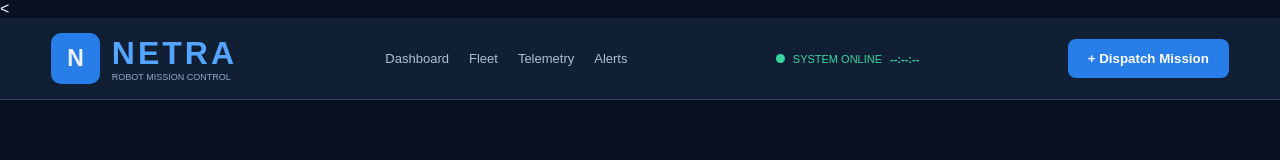
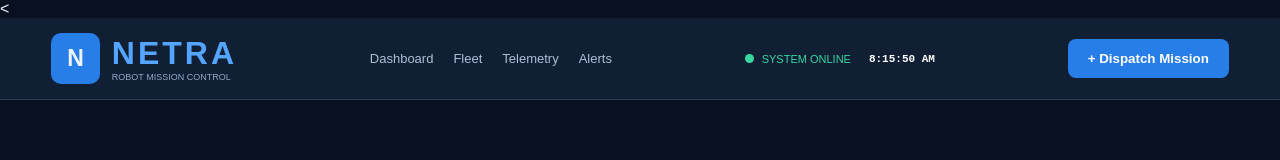
Before and after one commit to sakevasu14-cmd/S14_NETRA, a plain HTML site: page index.html in a window 1280 px wide. Drawn offline with Linux system fonts and the light colour scheme.

Commit message:
part2 21_11_2026

```diff
--- a/index.html
+++ b/index.html
@@ -29,5 +29,6 @@
   <button id="dispatch-open" type="button">
     + Dispatch Mission</button>
 </header>
+<script src="script.js"></script>
 </body>
 </html>
--- a/script.js
+++ b/script.js
@@ -0,0 +1,9 @@
+function updateClock() {
+    const clock = document.getElementById("clock");
+    if(clock)
+        clock.textContent = new Date().toLocaleTimeString();
+
+}
+//run once now, then repeat every 1000 ms
+updateClock();
+setInterval
--- a/style.css
+++ b/style.css
@@ -79,3 +79,8 @@ nav a:hover {
     background: #39d6a0;
     border-radius: 50%;
 }
+#clock{
+    color:white;
+    margin-left: 10px;
+    font-family: monospace;
+}
```
